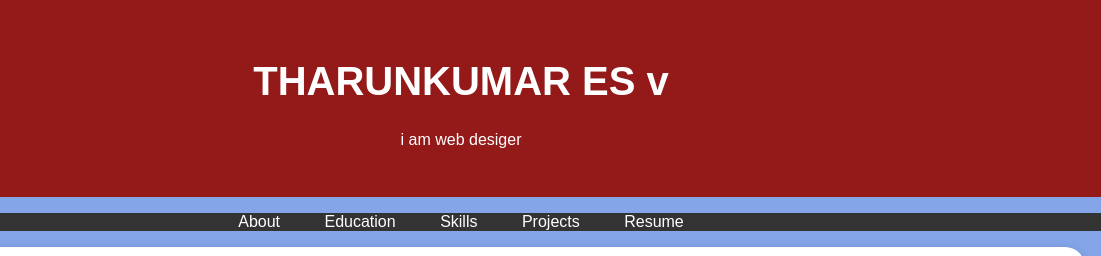
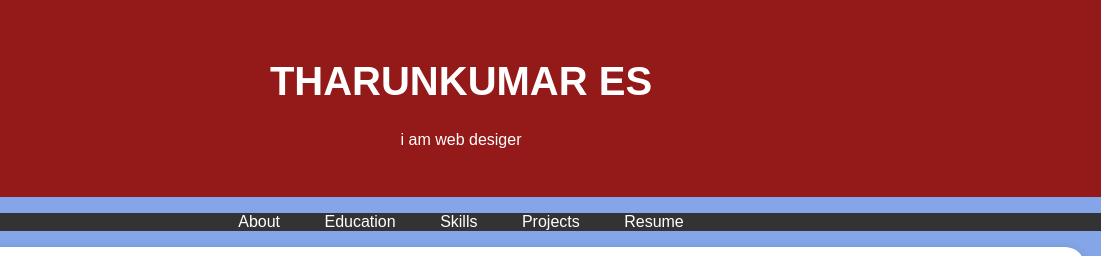
Before and after one commit to ES-Tharun-060/Digital-portfolio-, a plain HTML site: page index.html in a window 1280 px wide. Shown: the top 256 px of the page, 179-1280 px from the left. Drawn offline with Linux system fonts and the light colour scheme.

Commit message:
Remove "v" from name

```diff
--- a/index.html
+++ b/index.html
@@ -97,7 +97,7 @@
         <div class="header-content">
             <!-- Add your profile picture here -->
             <img src="Photo.jpg" alt="Your Profile Picture" class="profile-picture">
-            <h1>THARUNKUMAR ES v</h1>
+            <h1>THARUNKUMAR ES</h1>
             <p>i am web desiger</p>
         </div>
     </header>
```
